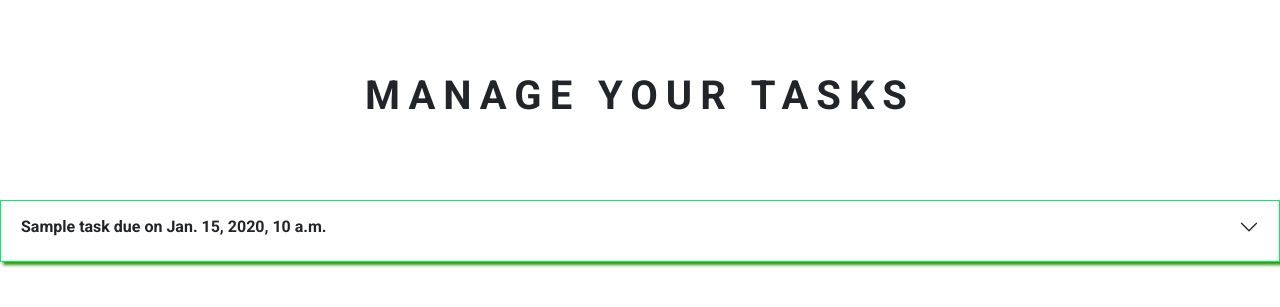
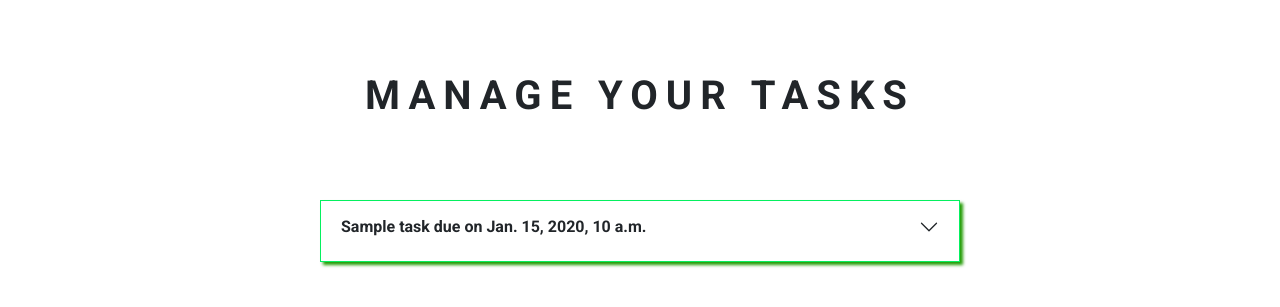
Before and after one commit to GavPri/Task-Manager, a Django app: page / in a window 1280 px wide. Shown: the part 56-363 px from the top of the page. Run offline with Django 3.2, Linux system fonts and the light colour scheme; tables that the repository leaves empty hold one stand-in row (values such as "Sample post"); some libraries are stand-ins or nearby versions.

Commit message:
style task container

```diff
--- a/static/css/style.css
+++ b/static/css/style.css
@@ -1,3 +1,10 @@
+/* Classes That require centering */
+.task-container, .hero{
+    display:flex;
+    justify-content: center;
+    align-items: center;
+}
+
 .navbar-brand, h2, .hero-text{
     font-family: Roboto, sans-serif;
     letter-spacing: 0.5rem;
@@ -6,9 +13,6 @@
 .hero{
     height: 25vh;
     width: 100vw;
-    display:flex;
-    justify-content: center;
-    align-items: center;
     text-transform: uppercase;
 }
 
@@ -17,3 +21,13 @@
     box-shadow: 3px 3px 3px rgb(35, 156, 5);
     text-transform: uppercase;
 }
+
+/* Task Container */
+.task-container{
+    width: 100vw;
+    height: fit-content;
+}
+
+.accordion{
+    width: 50%;
+}
--- a/templates/tasks.html
+++ b/templates/tasks.html
@@ -4,17 +4,19 @@
 <section class="hero">
 <div class="hero-text"><h1>Manage Your Tasks</h1></div>
 </section class='hero'>
-
+<div class="task-container">
 {% for task in tasks %}
 {% if task.urgency == True %}
 <div class="accordion accordion-flush is-urgent" id="accordionFlushExample">
     <div class="accordion-item">
         <h2 id="flush-headingOne">
-      <button class="accordion-button collapsed" type="button" data-bs-toggle="collapse" data-bs-target="#flush-collapseOne" aria-expanded="false" aria-controls="flush-collapseOne">
+            <button class="accordion-button collapsed" type="button" data-bs-toggle="collapse"
+                data-bs-target="#flush-collapseOne" aria-expanded="false" aria-controls="flush-collapseOne">
                 {{task.title}} due on {{ task.due_date}}
             </button>
         </h2>
-    <div id="flush-collapseOne" class="accordion-collapse collapse" aria-labelledby="flush-headingOne" data-bs-parent="#accordionFlushExample">
+        <div id="flush-collapseOne" class="accordion-collapse collapse" aria-labelledby="flush-headingOne"
+            data-bs-parent="#accordionFlushExample">
             <div class="accordion-body">{{ task.description}}</div>
         </div>
     </div>
@@ -23,6 +25,6 @@
 
 {% endif %}
 {% endfor %}
-
+</div>
 
 {% endblock %}
```
Lines whose indentation alone changed are shown as unchanged.
